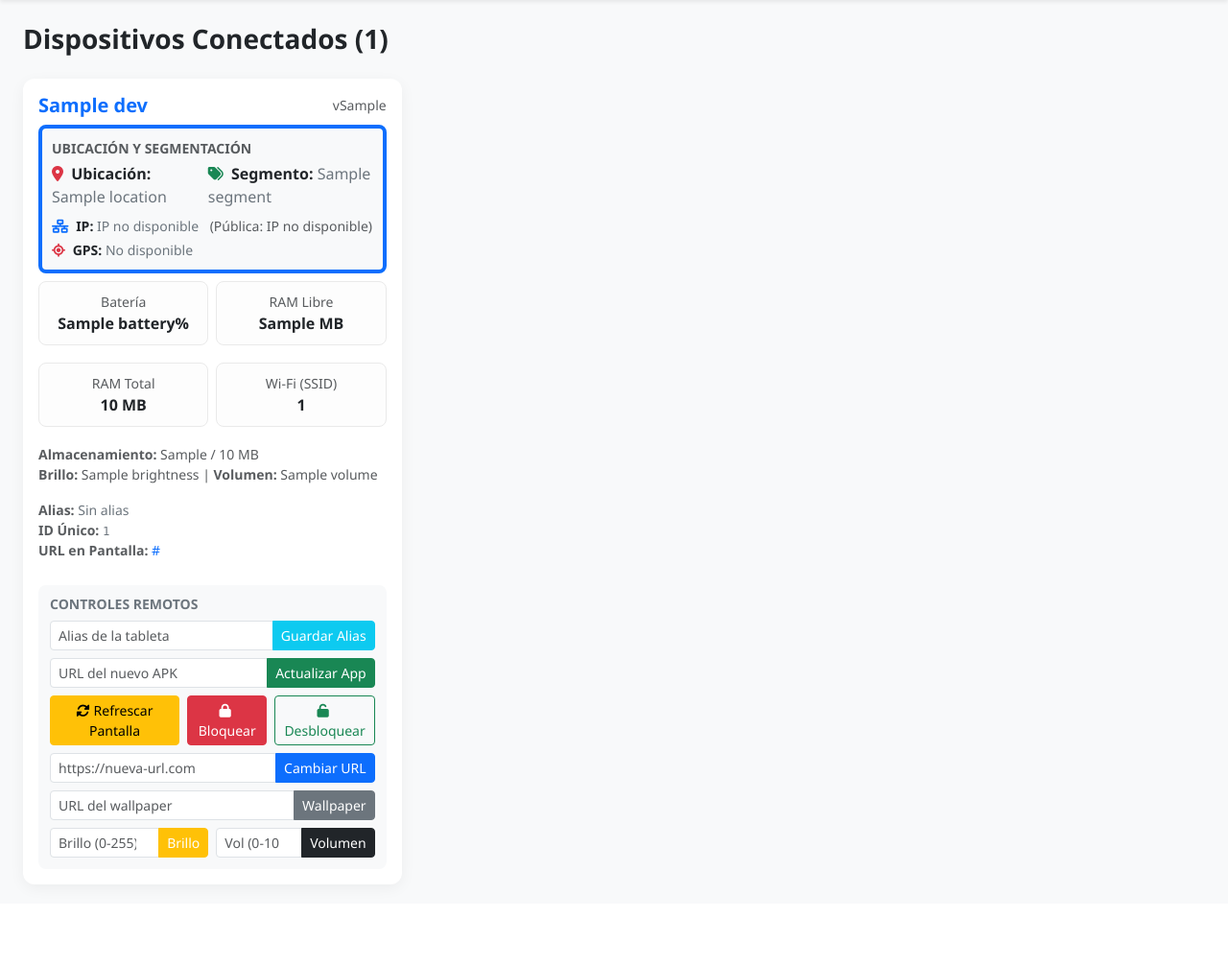
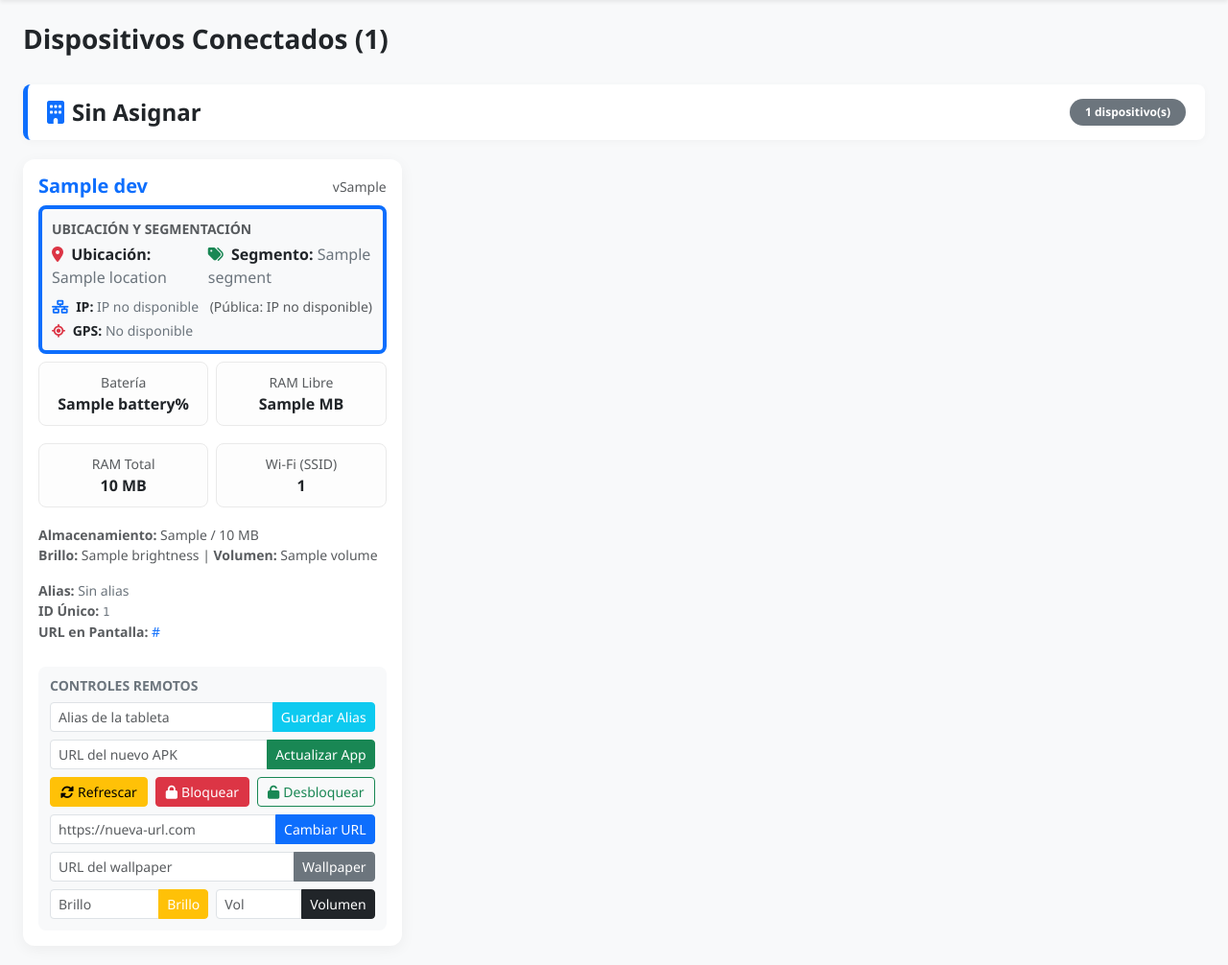
Before and after one commit to imaginationbox09/kiosqly-admin-server, a Flask app: template templates/index.html in a window 1280 px wide. Shown: the part 56-1062 px from the top of the page at 96% size. Before the commit the page ends 983 px from the top, so only its background shows below. Run offline with Flask 3, Linux system fonts and the light colour scheme; the template is opened without the code that fills it: most values are stand-ins (such as "Sample title", 1, 10 or a date in 2020).

Commit message:
Refactor device display and grouping in HTML

```diff
--- a/templates/index.html
+++ b/templates/index.html
@@ -14,6 +14,7 @@
         .status-badge { font-size: 0.85rem; padding: 0.35rem 0.65rem; border-radius: 50rem; }
         .metric-box { background: #fdfdfd; border: 1px solid #eaeaea; border-radius: 8px; padding: 10px; margin-bottom: 10px; }
         .control-section { background: #f8f9fa; border-radius: 8px; padding: 12px; margin-top: 10px; }
+        .business-group-header { background: #fff; border-left: 5px solid #0d6efd; padding: 15px 20px; border-radius: 8px; box-shadow: 0 2px 8px rgba(0,0,0,0.03); margin-top: 30px; margin-bottom: 20px; }
     </style>
 </head>
 <body>
@@ -34,8 +35,27 @@
         <h3 class="mb-4 text-dark fw-bold">Dispositivos Conectados (<span id="device-count">{{ devices|length }}</span>)</h3>
 
         {% if devices %}
+            {# Agrupamos los dispositivos en Python/Jinja por businessName o 'Sin Asignar' #}
+            {% set grouped_devices = {} %}
+            {% for dev in devices %}
+                {% set biz = dev.get('businessName') or dev.get('business_name') or 'Sin Asignar' %}
+                {% if biz not in grouped_devices %}
+                    {% set _ = grouped_devices.update({biz: []}) %}
+                {% endif %}
+                {% set _ = grouped_devices[biz].append(dev) %}
+            {% endfor %}
+
+            {% for biz_name, dev_list in grouped_devices.items() %}
+                <!-- Encabezado del Negocio / Grupo -->
+                <div class="business-group-header d-flex justify-content-between align-items-center">
+                    <h4 class="mb-0 fw-bold text-dark">
+                        <i class="fas fa-building text-primary me-2"></i>{{ biz_name }}
+                    </h4>
+                    <span class="badge bg-secondary rounded-pill px-3 py-2">{{ dev_list|length }} dispositivo(s)</span>
+                </div>
+
                 <div class="row">
-            {% for dev in devices %}
+                    {% for dev in dev_list %}
                     <div class="col-xl-4 col-md-6">
                         <div class="card device-card p-3">
                             <div class="d-flex justify-content-between align-items-center mb-2">
@@ -118,44 +138,42 @@
                                 </div>
 
                                 <div class="d-flex gap-2 mb-2">
-                            <button class="btn btn-warning btn-sm flex-fill" type="button" onclick="sendCommand('{{ dev.device_id }}', 'RELOAD')"><i class="fas fa-sync-alt me-1"></i>Refrescar Pantalla</button>
+                                    <button class="btn btn-warning btn-sm flex-fill" type="button" onclick="sendCommand('{{ dev.device_id }}', 'RELOAD')"><i class="fas fa-sync-alt me-1"></i>Refrescar</button>
                                     <button class="btn btn-danger btn-sm flex-fill" type="button" onclick="sendCommand('{{ dev.device_id }}', 'lock_device')"><i class="fas fa-lock me-1"></i>Bloquear</button>
                                     <button class="btn btn-outline-success btn-sm flex-fill" type="button" onclick="sendCommand('{{ dev.device_id }}', 'unlock_device')"><i class="fas fa-unlock me-1"></i>Desbloquear</button>
                                 </div>
 
-                        <!-- Cambiar URL -->
                                 <div class="input-group input-group-sm mb-2">
                                     <input type="text" class="form-control" id="url-{{ dev.device_id }}" placeholder="https://nueva-url.com">
                                     <button class="btn btn-primary" type="button" onclick="sendCommand('{{ dev.device_id }}', 'set_url')">Cambiar URL</button>
                                 </div>
 
-                        <!-- Fondo de pantalla remoto -->
                                 <div class="input-group input-group-sm mb-2">
                                     <input type="url" class="form-control" id="wallpaper-{{ dev.device_id }}" placeholder="URL del wallpaper">
                                     <button class="btn btn-secondary" type="button" onclick="sendCommand('{{ dev.device_id }}', 'set_wallpaper')">Wallpaper</button>
                                 </div>
 
-                        <!-- Brillo y Volumen -->
                                 <div class="row g-2">
                                     <div class="col-6">
                                         <div class="input-group input-group-sm">
-                                    <input type="number" class="form-control" id="brightness-{{ dev.device_id }}" placeholder="Brillo (0-255)" min="0" max="255">
+                                            <input type="number" class="form-control" id="brightness-{{ dev.device_id }}" placeholder="Brillo" min="0" max="255">
                                             <button class="btn btn-warning text-white" type="button" onclick="sendCommand('{{ dev.device_id }}', 'set_brightness')">Brillo</button>
                                         </div>
                                     </div>
                                     <div class="col-6">
                                         <div class="input-group input-group-sm">
-                                    <input type="number" class="form-control" id="volume-{{ dev.device_id }}" placeholder="Vol (0-100)" min="0" max="100">
+                                            <input type="number" class="form-control" id="volume-{{ dev.device_id }}" placeholder="Vol" min="0" max="100">
                                             <button class="btn btn-dark" type="button" onclick="sendCommand('{{ dev.device_id }}', 'set_volume')">Volumen</button>
                                         </div>
                                     </div>
                                 </div>
                             </div>
-
                         </div>
                     </div>
                     {% endfor %}
                 </div>
+            {% endfor %}
+
         {% else %}
         <div class="card device-card p-5 text-center text-muted">
             <i class="fas fa-tablet-alt fa-3x mb-3 text-secondary"></i>
```
Lines whose indentation alone changed are shown as unchanged.
